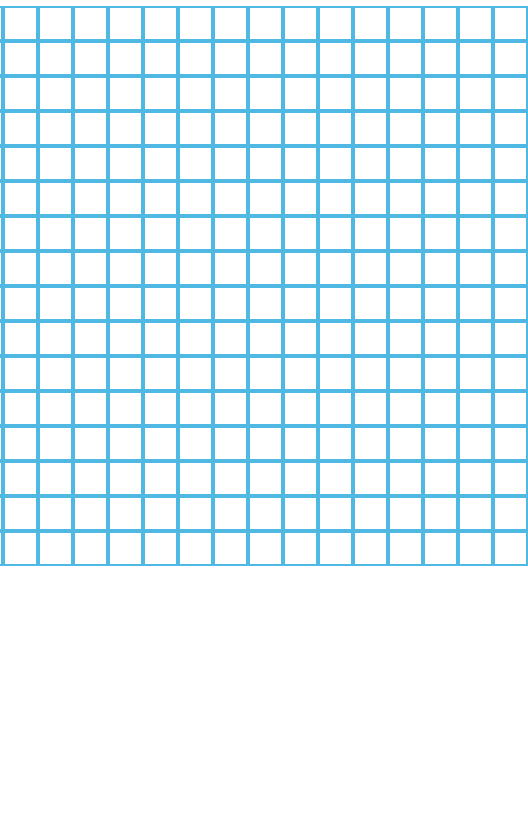
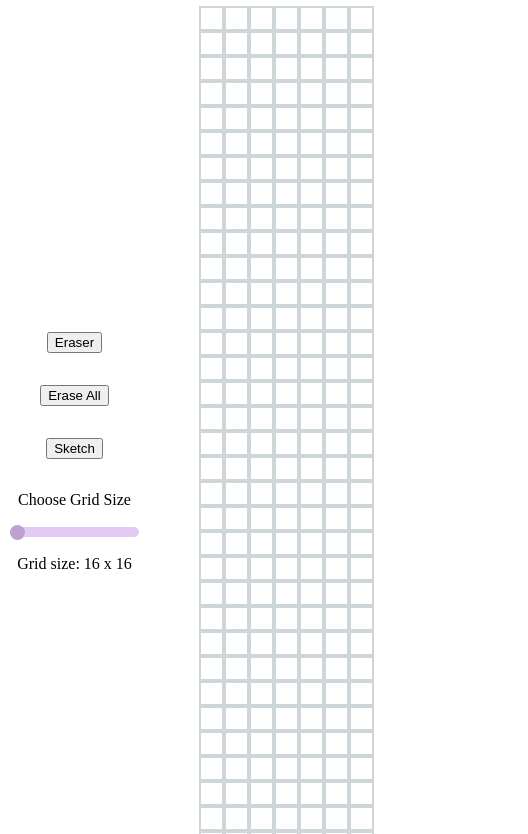
Before and after one commit to Nari07/Etch-a-sketch, a plain HTML site: page index.html in a window 390 px wide. Shown: the part 60-894 px from the top of the page, 528 px wide, since content can reach past the window. Before the commit the page ends 844 px from the top, so only its background shows below. Drawn offline with Linux system fonts and the light colour scheme.

Commit message:
add slider for responsive grid that does not work

```diff
--- a/index.html
+++ b/index.html
@@ -13,6 +13,12 @@
           <p><button id= "eraser">Eraser</button></p>
           <p><button id= "eraseAll">Erase All</button></p>
           <p><button id="sketch">Sketch</button></p>
+          <p> Choose Grid Size
+            <div class="slidecontainer">
+              <input type="range" min="16" max="100" value="16" class="slider" id="myRange">
+            </div>
+            <p> Grid size: <span id="size"></span></p>
+          </p>
         </div>
         <div id="gridContainer"></div>
       </div>
--- a/script.js
+++ b/script.js
@@ -3,6 +3,8 @@ const cell = document.getElementById('cell');
 const eraser = document.getElementById('eraser');
 let pixel = document.getElementsByClassName('row');
 const sketch = document.getElementById('sketch');
+const slider = document.getElementById("myRange");
+const output = document.getElementById("size");
 
 let mouseDown = false;
 let eraseButton = false;
@@ -17,9 +19,21 @@ sketch.addEventListener('click', function(){
   paintPixel();
 });
 
+// slider value
+output.innerHTML = slider.value + ' x ' + slider.value;
+slider.addEventListener('input', function(){
+  output.innerHTML = this.value + ' x ' + this.value;
+});
 
-function createRow(){
-  for (i = 1; i < 17; i++){
+
+
+slider.oninput = function(){
+  document.querySelectorAll('.row').forEach(e => e.remove());
+  createGrid(slider.value);
+}
+
+function createRow(val){
+  for (i = 0; i < val; i++){
     let cellRow = document.createElement('div');
     cellRow.className = 'row';
     // cellRow.innerText = `${i}`;
@@ -52,14 +66,14 @@ function createRow(){
 
 }
 
-function createGrid(){
-  for (j= 1; j < 17; j++){
-    createRow();
+function createGrid(val){
+  for (j= 0; j < val; j++){
+    createRow(val);
   }
 }
 
 
-createGrid();
+createGrid(16);
 
 function paintPixel(e){
   if (mouseDown === true){
--- a/style.css
+++ b/style.css
@@ -5,31 +5,49 @@
 }
 
 #gridContainer div{
-  border: 2px solid rgb(79,185,227);
+  border: 2px solid rgba(157, 174, 180, 0.5);
   border-color: 45%;
   text-align: center;
-  display: flex;
+  display: inline-flex;
   justify-content: center;
   align-items: center;
+
+
+
+
+
 
 }
 
 #gridContainer{
-  display: grid;
-  grid-template-columns: repeat(16, [col-start] 35px);
-  /* grid-auto-rows: minmax(100px, 100px) */
+  /* display: inline-block; */
+  display: flex;
+  flex-wrap: wrap;
+  /* grid-template-columns: repeat(auto-fill, 1fr);
+  grid-template-rows: repeat(auto-fill, 1fr); */
+  /* grid-template-columns: repeat(16, [col-start] 25px); */
+  /* grid-template-rows: repeat(16, [col-start] 1fr); */
   justify-content: center;
+  /* grid-auto-flow: column; */
+  align-items: center;
+  /* width: 100%;
+  max-height: 500px; */
+  /* overflow: hidden; */
+
+
+
 
 }
 
+
 h1 {
   text-align: center;
-  margin-left: 100px;
+  margin-left: 120px;
 
 }
 .row{
-  width: 35px;
-  height: 35px;
+  width: 25px;
+  height: 25px;
 
 }
 
@@ -37,10 +55,30 @@ h1 {
   display: flex;
   flex-direction: column;
   align-items: center;
+  justify-content: center;
 }
 
 #body{
   display: flex;
   justify-content: center;
+  align-items: center;
   gap: 50px;
+
 }
+
+.slider{
+  -webkit-appearance: none;
+  height: 10px;
+  border-radius: 20px 20px;;
+  background: rgba(198, 149, 233, 0.5);
+}
+
+.slider::-webkit-slider-thumb{
+  -webkit-appearance: none;
+  width: 15px;
+  height: 15px;
+  border-radius: 10px;
+  background-color: rgb(189, 161, 211);
+  overflow: visible;
+  cursor: pointer;
+}
```
